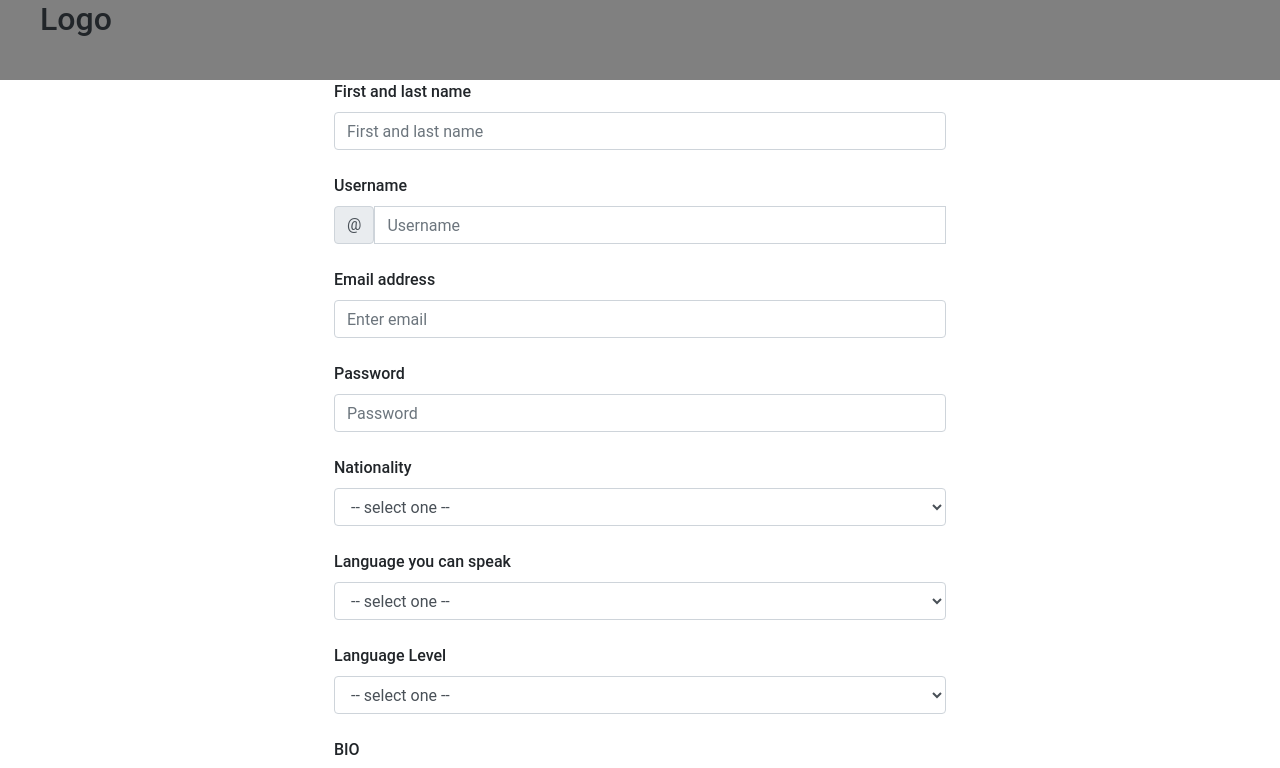
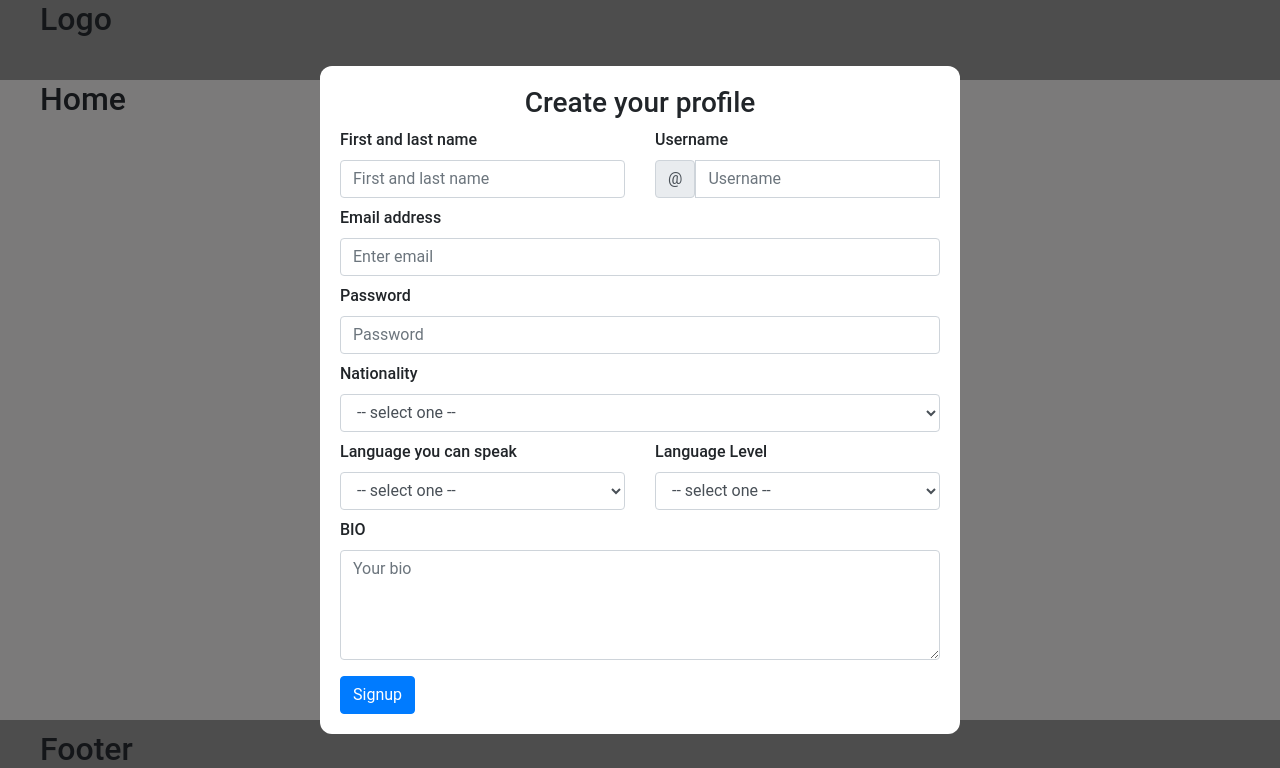
Before and after one commit to keithtou/Language--Buddy, a React (Create React App) app in the folder frontend-part/: page / in a window 1280 px wide. Shown: the top 768 px of the page. Built offline with nearby package versions, Linux system fonts and the light colour scheme.

Commit message:
feat: add functionality

```diff
--- a/frontend-part/src/App.js
+++ b/frontend-part/src/App.js
@@ -1,7 +1,7 @@
 
 import './App.css';
 import Header from './components/header/header';
-// import Home from './components/home/home';
+import Home from './components/home/home';
 import Footer from './components/footer/footer';
 import ProfileForm from './components/profileForm/profileForm';
 
@@ -10,7 +10,7 @@ function App() {
   return (
     <div>
       <Header></Header>
-      <ProfileForm></ProfileForm>
+      <Home></Home>
       <Footer ></Footer>
     </div>
 
--- a/frontend-part/src/components/home/home.js
+++ b/frontend-part/src/components/home/home.js
@@ -1,15 +1,21 @@
+import { useState } from "react";
 import "./home.css"
 
+import ProfileForm from '../profileForm/profileForm';
+
+
 function Home() {
+    const [modalActive, setModalActive] = useState(true)
     return (
         <main>
             <div className="wrapper">
                  <h2>Home</h2>
                  <div className="buttons_wrapper">
-                    <button className="button create_button">Create new account</button>
+                    <button className="button create_button" onClick={() => setModalActive(true)}>Create new account</button>
                     <button className="button login_button">Login</button>
                  </div>
             </div>
+            <ProfileForm active={modalActive} setActive={setModalActive}></ProfileForm>
 
         </main>
 
--- a/frontend-part/src/components/profileForm/profileForm.css
+++ b/frontend-part/src/components/profileForm/profileForm.css
@@ -1,4 +1,39 @@
-.wrapper-form {
-    display: flex;
+h3 {
+    text-align: center;
+}
+
+.modal {
+    height: 100vh;
+    width: 100vw;
+    background-color: rgba(0, 0, 0, 0.4);
+    position:fixed;
+    top: 0;
+    left: 0;
+    display:flex;
+    align-items: center;
     justify-content: center;
+    opacity: 0;
+    pointer-events: none;
+    transition: 0.5s;
 }
+
+.modal.active {
+    opacity: 1;
+    pointer-events: all;
+
+}
+
+.modal__content {
+    padding: 20px;
+    border-radius: 12px;
+    background-color: white;
+    width: 50vw;
+    transform: scale(0.5);
+    transition: 0.4s all;
+
+
+}
+
+.modal__content.active {
+    transform: scale(1);
+}
--- a/frontend-part/src/components/profileForm/profileForm.js
+++ b/frontend-part/src/components/profileForm/profileForm.js
@@ -9,7 +9,7 @@ import {country } from "../../data/country";
 import {languageList } from "../../data/languagesList"
 import {level} from "../../data/level"
 
-function ProfileForm() {
+function ProfileForm({active, setActive}) {
   const [validated, setValidated] = useState(false);
 
   const handleSubmit = (event) => {
@@ -24,9 +24,12 @@ function ProfileForm() {
 
 
   return (
-    <div className="wrapper-form">
+    <div className={active ? "modal active" : "modal"} onClick={() => setActive(false)}>
+      <div className={active ? "modal__content active" : "modal__content"} onClick={(e) => e.stopPropagation()}>
+         <h3>Create your profile</h3>
     <Form noValidate validated={validated} onSubmit={handleSubmit}>
-      <Row className="mb-4">
+
+      <Row className="mb-2">
         <Form.Group as={Col} controlId="validationCustom01">
           <Form.Label>First and last name</Form.Label>
           <Form.Control
@@ -38,10 +41,8 @@ function ProfileForm() {
           <Form.Control.Feedback type="invalid">please, fill first and last name</Form.Control.Feedback>
           <Form.Control.Feedback >Looks good!</Form.Control.Feedback>
         </Form.Group>
-      </Row>
 
-      <Row className="mb-4">
-        <Form.Group as={Col} controlId="validationCustomUsername">
+         <Form.Group as={Col} controlId="validationCustomUsername">
           <Form.Label>Username</Form.Label>
           <InputGroup hasValidation>
             <InputGroup.Text id="inputGroupPrepend">@</InputGroup.Text>
@@ -59,7 +60,9 @@ function ProfileForm() {
         </Form.Group>
       </Row>
 
-      <Row className="mb-4">
+
+
+      <Row className="mb-2">
         <Form.Group as={Col} controlId="validationCustom03">
           <Form.Label>Email address</Form.Label>
           <Form.Control type="email" placeholder="Enter email" required />
@@ -70,7 +73,7 @@ function ProfileForm() {
         </Form.Group>
         </Row>
 
-      <Row className="mb-4">
+      <Row className="mb-2">
         <Form.Group as={Col} controlId="validationCustom04">
           <Form.Label>Password</Form.Label>
           <Form.Control type="password" placeholder="Password" required />
@@ -82,7 +85,7 @@ function ProfileForm() {
       </Row>
 
 
-      <Row className="mb-4">
+      <Row className="mb-2">
         <Form.Group as={Col} controlId="validationCustom05">
         <Form.Label>Nationality</Form.Label>
         <Form.Control required as="select" type="select" name="nationality">
@@ -103,7 +106,7 @@ function ProfileForm() {
         </Form.Group>
       </Row>
 
-      <Row className="mb-4">
+      <Row className="mb-2">
         <Form.Group as={Col} controlId="validationCustom06">
         <Form.Label>Language you can speak</Form.Label>
         <Form.Control required as="select" type="select" name="language">
@@ -122,9 +125,7 @@ function ProfileForm() {
           </Form.Control.Feedback>
           <Form.Control.Feedback >Looks good!</Form.Control.Feedback>
         </Form.Group>
-      </Row>
 
-      <Row className="mb-4">
         <Form.Group as={Col} controlId="validationCustom07">
         <Form.Label>Language Level</Form.Label>
         <Form.Control required as="select" type="select" name="level">
@@ -146,16 +147,17 @@ function ProfileForm() {
       </Row>
 
 
-      <Row className="mb-4">
+      <Row className="mb-3">
         <Form.Group as={Col} controlId="validationCustom08">
           <Form.Label>BIO</Form.Label>
-          <Form.Control as="textarea" rows={8} placeholder="Your bio" />
+          <Form.Control as="textarea" rows={4} placeholder="Your bio" />
         </Form.Group>
       </Row>
 
       <Button type="submit">Signup</Button>
     </Form>
     </div>
+    </div>
   );
 }
 
```
